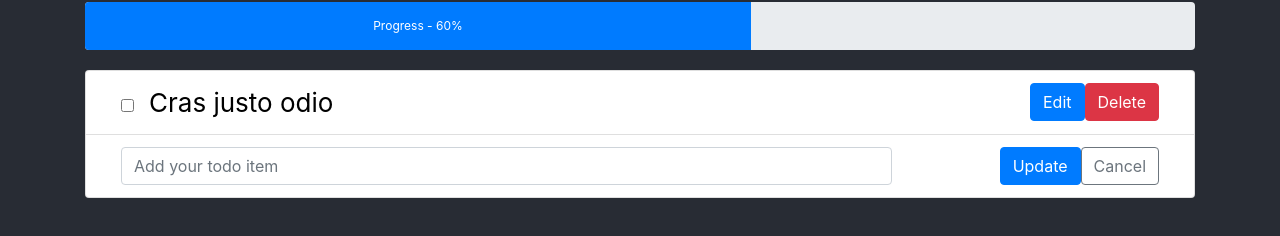
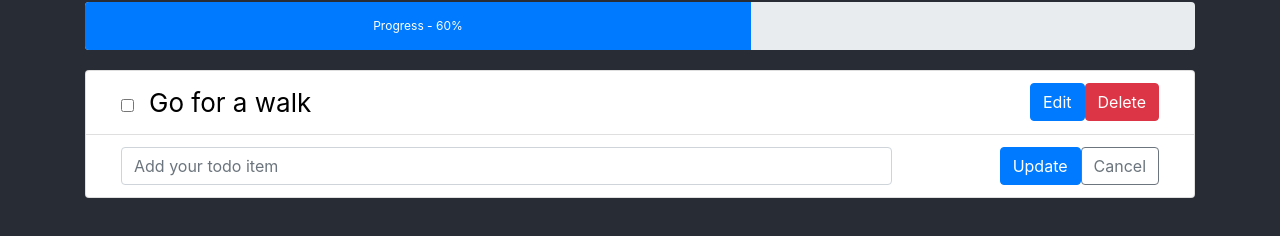
Before and after one commit to sarawut-p/react-todo, a React (Create React App) app: page / in a window 1280 px wide. Shown: the part 344-580 px from the top of the page. Built offline with nearby package versions, Linux system fonts and the light colour scheme.

Commit message:
Move listitem into method and get list of todo from state

```diff
--- a/src/App.js
+++ b/src/App.js
@@ -13,6 +13,23 @@ class App extends Component {
     }
     this.handleItemChange = this.handleItemChange.bind(this);
     this.handleAddButton = this.handleAddButton.bind(this);
+  }
+
+  getListItem() {
+    const {todos} = this.props;
+    return todos.map(item =><ListGroup.Item>
+      <Container>
+        <Row>
+          <Col xs="9"><Form.Check type="checkbox" />{item}</Col>
+          <Col>
+            <ButtonToolbar>
+              <Button variant="primary" type="button">Edit</Button>
+              <Button variant="danger" type="button">Delete</Button>
+            </ButtonToolbar>
+          </Col>
+        </Row>
+      </Container>
+    </ListGroup.Item>);
   }
 
   handleItemChange(event){
@@ -47,19 +64,7 @@ class App extends Component {
               </Col>
             </Row>
             <ListGroup className="list-items">
-              <ListGroup.Item>
-                <Container>
-                  <Row>
-                    <Col xs="9"><Form.Check type="checkbox" />Cras justo odio</Col>
-                    <Col>
-                      <ButtonToolbar>
-                        <Button variant="primary" type="button">Edit</Button>
-                        <Button variant="danger" type="button">Delete</Button>
-                      </ButtonToolbar>
-                    </Col>
-                  </Row>
-                </Container>
-              </ListGroup.Item>
+              {this.getListItem()}
               <ListGroup.Item>
                 <Container>
                   <Row>
```
